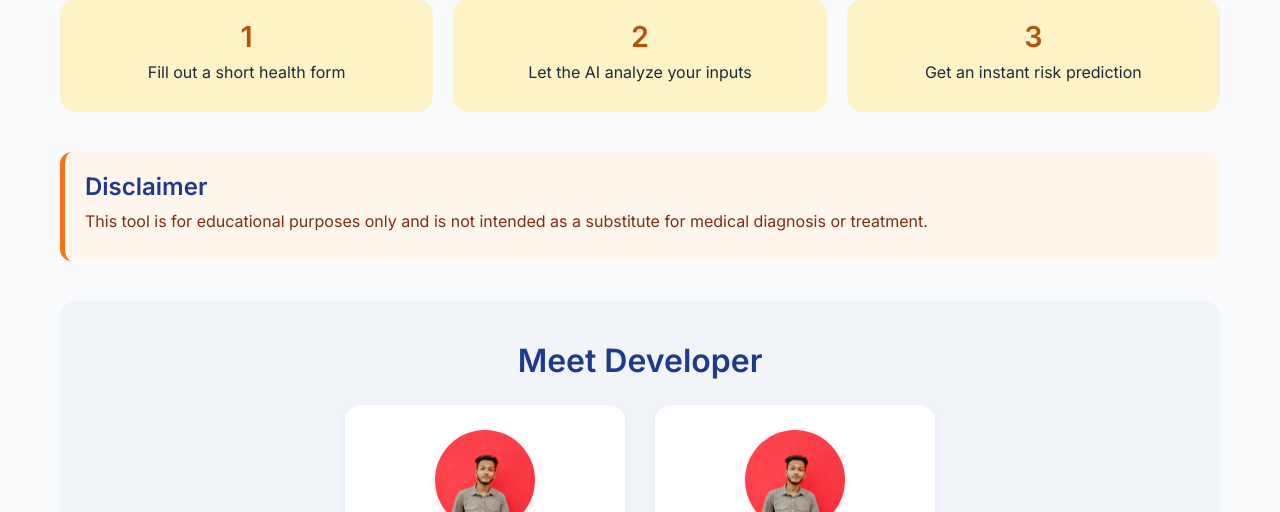
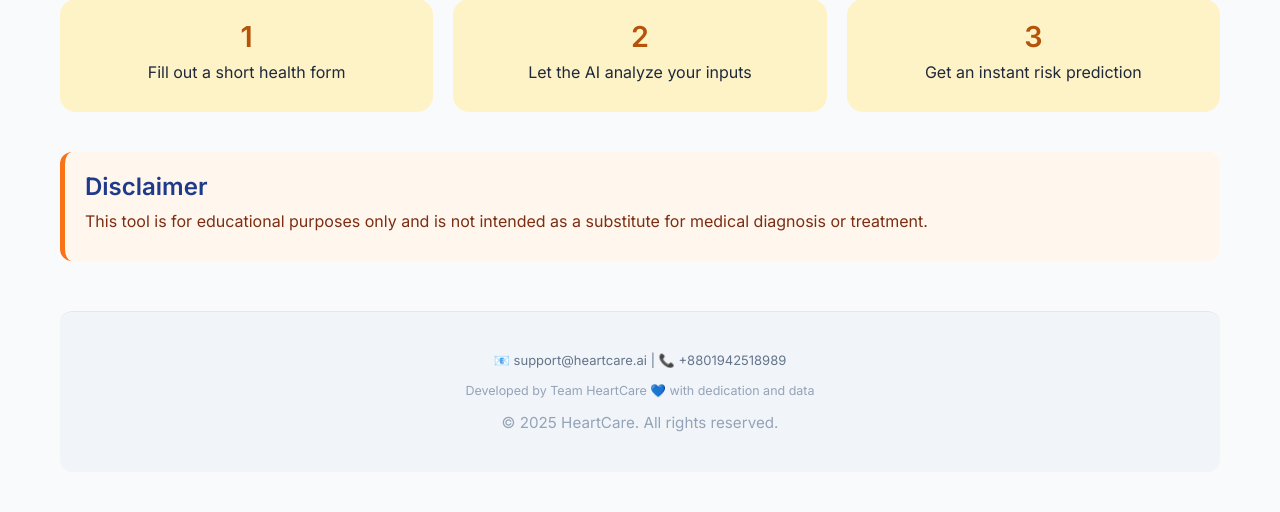
Before and after one commit to shouvikofficial/Heart-Care, a Flask app: page / in a window 1280 px wide. Shown: the part 524-1036 px from the top of the page. Run offline with Flask 3, Linux system fonts and the light colour scheme.

Commit message:
add feature

```diff
--- a/app.py
+++ b/app.py
@@ -20,7 +20,6 @@ def home():
 @app.route('/form')
 def form():
     return render_template('index.html')
-
 
 
 @app.route('/predict', methods=['POST'])
@@ -73,6 +72,8 @@ def predict():
 
         main_df_comp = main_df.drop(columns=['target'], errors='ignore')
         new_row_comp = new_row.drop(columns=['target'], errors='ignore')
+
+        # Align columns to avoid mismatch issues
         main_df_comp, new_row_comp = main_df_comp.align(new_row_comp, axis=1, fill_value=None)
 
         is_duplicate = any((main_df_comp == new_row_comp.iloc[0]).all(axis=1))
--- a/static/home.css
+++ b/static/home.css
@@ -212,13 +212,6 @@ a {
   color: #7c2d12;
 }
 
-/* === Footer === */
-.footer {
-  text-align: center;
-  font-size: 0.9rem;
-  color: #94a3b8;
-  padding: 20px;
-}
 
 /* === Animations === */
 @keyframes fadeIn {
@@ -290,7 +283,7 @@ a {
 }
 
 
-/* === Developer Section === */
+/* === Developer Section ===
 .developers {
   padding: 40px 20px;
   background-color: #f1f5f9;
@@ -350,6 +343,8 @@ a {
   line-height: 1.4;
 }
 
+*/
+
 /* === Responsive === */
 @media (max-width: 768px) {
   .developer-cards {
@@ -361,3 +356,38 @@ a {
     width: 90%;
   }
 }
+
+.footer {
+  background-color: #f1f5f9;
+  padding: 30px 20px;
+  text-align: center;
+  color: #334155;
+  font-size: 14px;
+  margin-top: 50px;
+  border-top: 1px solid #e2e8f0;
+  border-radius: 12px;
+}
+
+.footer-container {
+  max-width: 960px;
+  margin: 0 auto;
+}
+
+
+.footer-contact {
+  font-size: 13px;
+  color: #64748b;
+  margin-top: 10px;
+}
+
+.footer-credit {
+  margin-top: 15px;
+  font-size: 12.5px;
+  color: #94a3b8;
+}
+
+.footer p {
+  margin-top: 15px;
+  font-size: 0.95rem;
+  color: #94a3b8;
+}
--- a/templates/home.html
+++ b/templates/home.html
@@ -12,7 +12,7 @@
   <!-- Splash Screen -->
   <div id="splash-screen">
     <div class="splash-content">
-      <img class="logo" src="https://static.vecteezy.com/system/resources/previews/025/298/175/non_2x/heart-attack-icon-design-vector.jpg" alt="Heart Icon" />
+      <img class="logo" src="https://t3.ftcdn.net/jpg/01/13/20/16/360_F_113201637_8p809oziIFgFosvxruWfI2P9KjreRhEP.jpg" alt="Heart Icon" />
       <h1>HeartCare</h1>
       <p>Your smart assistant for early heart failure detection</p>
     </div>
@@ -26,7 +26,7 @@
         <p>HeartCare helps you detect early signs of heart failure using AI and your medical inputs—all in seconds.</p>
         <a href="/form" class="cta-button">💡 Start Prediction</a>
       </div>
-      <img src="https://cdn-icons-png.flaticon.com/512/2202/2202112.png" alt="Heart Image" class="hero-img" />
+      <img src="https://images.rawpixel.com/image_800/czNmcy1wcml2YXRlL3Jhd3BpeGVsX2ltYWdlcy93ZWJzaXRlX2NvbnRlbnQvam9iNjc5LTEwMy14LmpwZw.jpg" alt="Heart Image" class="hero-img" />
     </section>
 
     <section class="benefits">
@@ -60,7 +60,7 @@
       <h2>Disclaimer</h2>
       <p>This tool is for educational purposes only and is not intended as a substitute for medical diagnosis or treatment.</p>
     </section>
-
+<!---
     <section class="developers">
   <h2>Meet Developer</h2>
   <div class="developer-cards">
@@ -78,11 +78,20 @@
     </div>
   </div>
 </section>
+-->
+  <footer class="footer">
+  <div class="footer-container">
+    <div class="footer-contact">
+      📧 support@heartcare.ai | 📞 +8801942518989
+    </div>
+    <div class="footer-credit">
+      Developed by Team HeartCare 💙 with dedication and data
+    </div>
+     <p>&copy; 2025 HeartCare. All rights reserved.</p>
+  </div>
+</footer>
 
 
-    <footer class="footer">
-      <p>&copy; 2025 HeartCare. All rights reserved.</p>
-    </footer>
   </div>
 
   <!-- Splash Script -->
```
Also changed, not shown: templates/index.html (+10 -4 lines), retrain.py (line endings or trailing spaces), static/style.css (line endings or trailing spaces), 3 other files.
